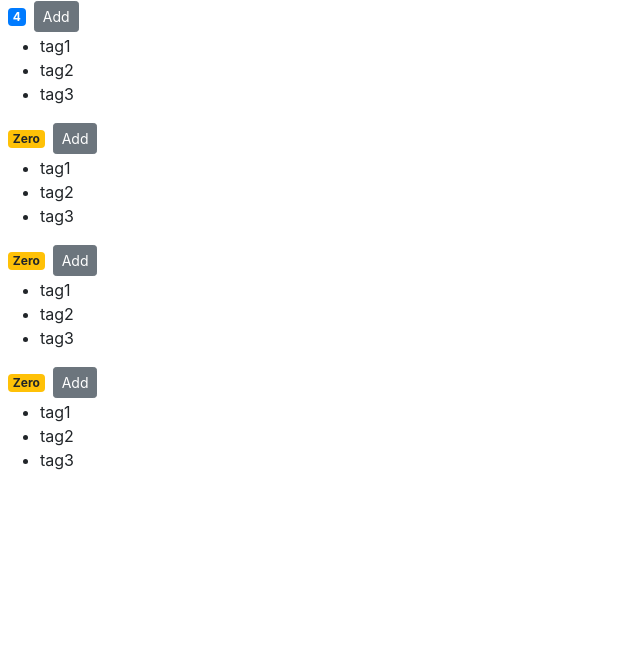
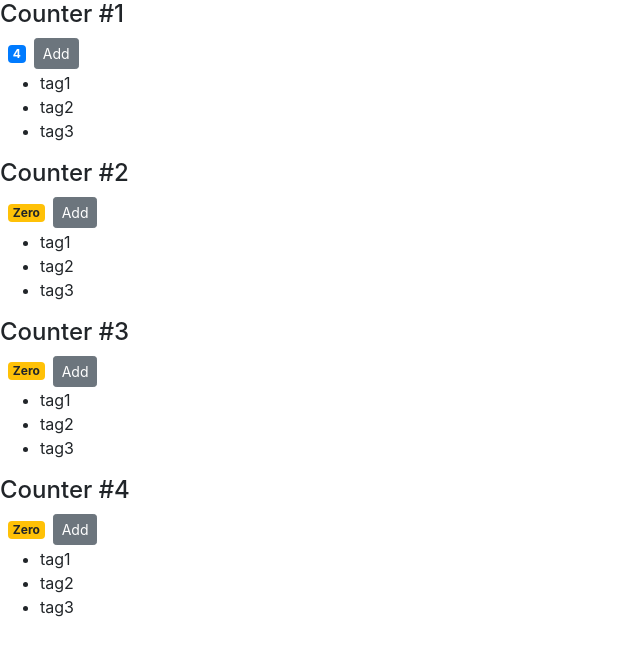
Before and after one commit to NailBrain13/app, a React (Create React App) app: page / in a window 1280 px wide. Shown: the top 654 px of the page, without its empty margins (0-640 px from the left). Built offline with nearby package versions, Linux system fonts and the light colour scheme.

Commit message:
Children props

```diff
--- a/src/components/counter.jsx
+++ b/src/components/counter.jsx
@@ -21,6 +21,7 @@
   render() {
     return (
       <React.Fragment>
+        {this.props.children}
         <span className={this.getBadgeClasses()}>{this.formatCount()}</span>
         <button
           onClick={this.handleIncrement}
--- a/src/components/counters.jsx
+++ b/src/components/counters.jsx
@@ -14,7 +14,9 @@
     return (
       <React.Fragment>
         {this.state.counters.map((counter) => (
-          <Counter key={counter.id} value={counter.value}></Counter>
+          <Counter key={counter.id} value={counter.value} id={counter.id}>
+            <h4>Counter #{counter.id}</h4>
+          </Counter>
         ))}
       </React.Fragment>
     );
```
